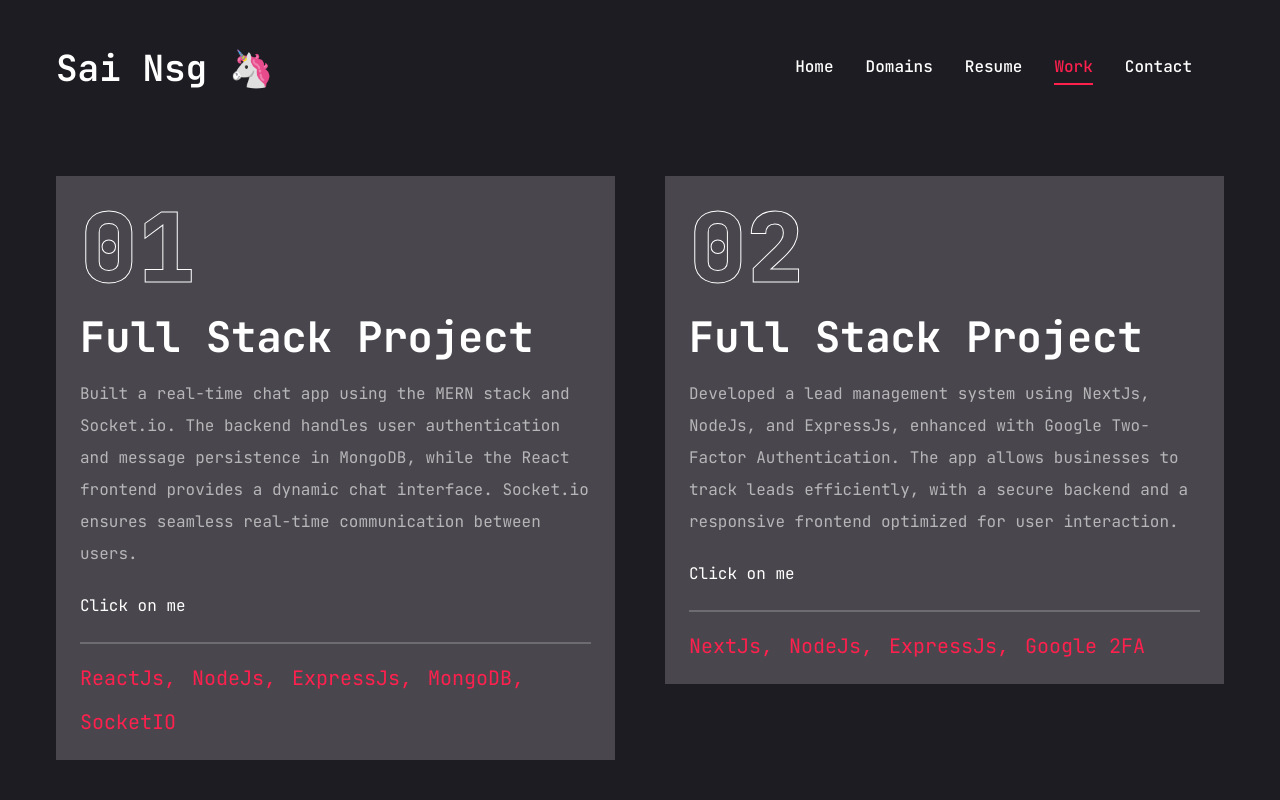
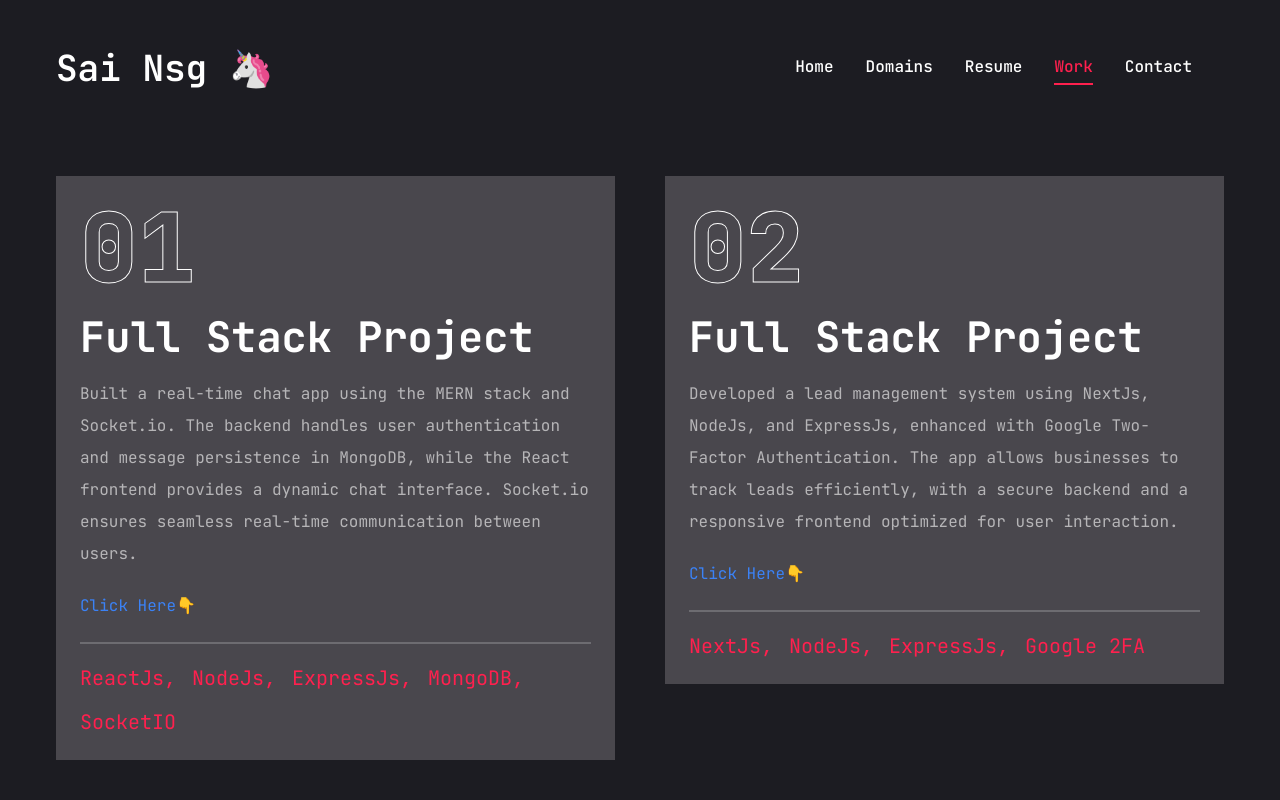
Before and after one commit to sainsg333/PortFolio, a Next.js app: page /work in a window 1280 px wide. Shown: the top 800 px of the page. Built offline with nearby package versions, Linux system fonts and the light colour scheme.

Commit message:
Update page.jsx

```diff
--- a/app/work/page.jsx
+++ b/app/work/page.jsx
@@ -198,7 +198,10 @@ const Work = () => {
                 {project.category} project
               </h2>
               <p className="text-white/60">{project.Description}</p>
-                            <p>Click on me</p>
+                           <p className="text-blue-500 hover:text-blue-700 transition-colors duration-300 hover:shadow-md hover:shadow-blue-400/40 rounded-xl">
+  Click Here👇
+</p>
+
               <div className="border border-white/20"></div>
               <ul className="flex flex-wrap gap-4  md:flex xl:flex">
                 {project.stack.map((item, index) => (
```
